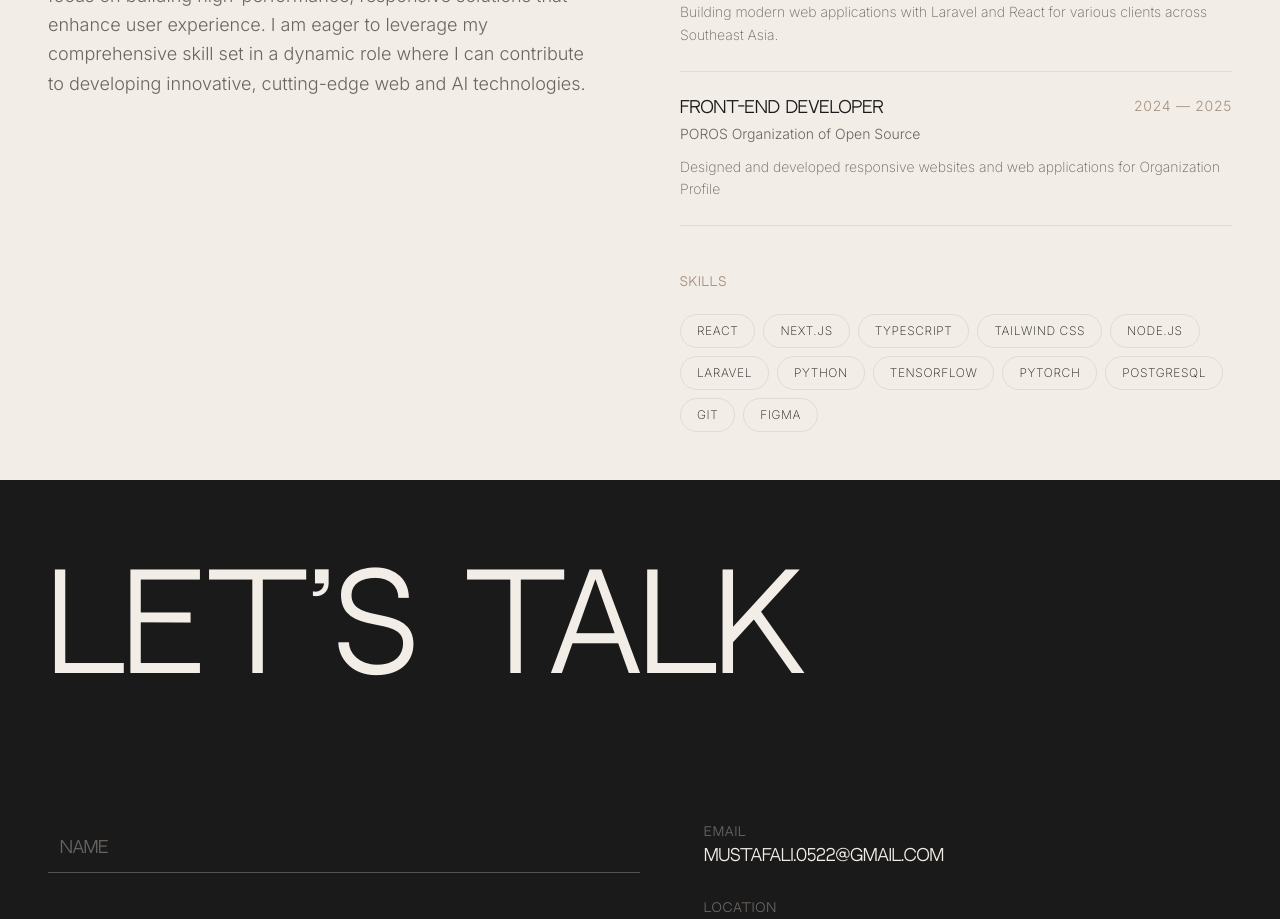
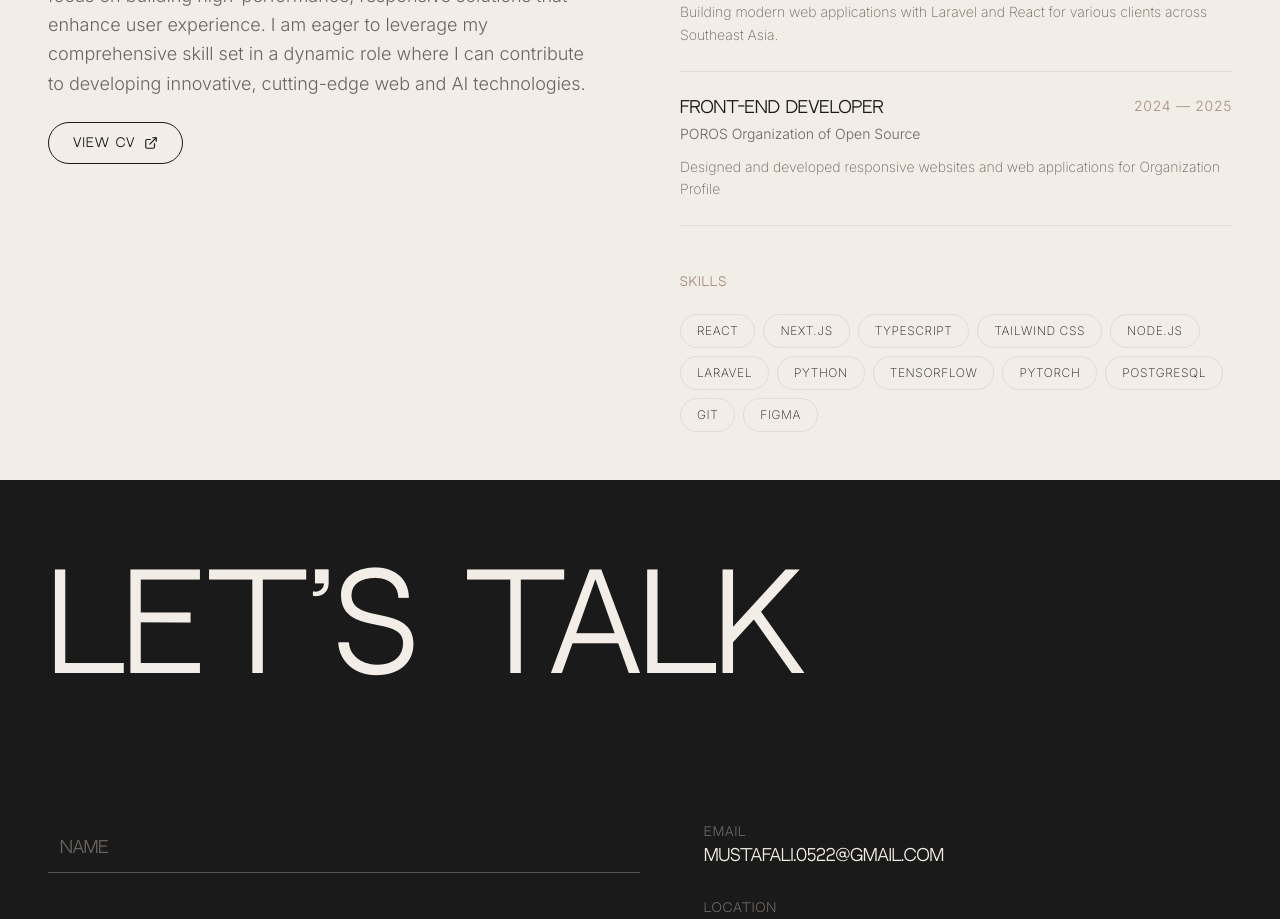
Before and after one commit to mstafaa-ali/portofolio, a Next.js app: page / in a window 1280 px wide. Shown: the part 3380-4299 px from the top of the page. Built offline with nearby package versions, Linux system fonts and the light colour scheme; a web font is replaced by a local one.

Commit message:
feat: add cv

```diff
--- a/src/components/about.tsx
+++ b/src/components/about.tsx
@@ -132,6 +132,29 @@ const About = () => {
             skill set in a dynamic role where I can contribute to developing
             innovative, cutting-edge web and AI technologies.
           </p>
+          <a
+            href="/CV MUSTAFA ALI.pdf"
+            target="_blank"
+            rel="noopener noreferrer"
+            className="inline-flex items-center gap-2 mt-6 px-6 py-3 border border-[#1A1A1A] text-[#1A1A1A] text-xs uppercase tracking-widest font-primary rounded-full hover:bg-[#1A1A1A] hover:text-white transition-colors duration-300"
+          >
+            View CV
+            <svg
+              xmlns="http://www.w3.org/2000/svg"
+              width="14"
+              height="14"
+              viewBox="0 0 24 24"
+              fill="none"
+              stroke="currentColor"
+              strokeWidth="2"
+              strokeLinecap="round"
+              strokeLinejoin="round"
+            >
+              <path d="M18 13v6a2 2 0 0 1-2 2H5a2 2 0 0 1-2-2V8a2 2 0 0 1 2-2h6" />
+              <polyline points="15 3 21 3 21 9" />
+              <line x1="10" y1="14" x2="21" y2="3" />
+            </svg>
+          </a>
         </div>
 
         {/* Right — Experience */}
```
Also changed, not shown: 2 other files (tests, documents, lock files or other folders).
